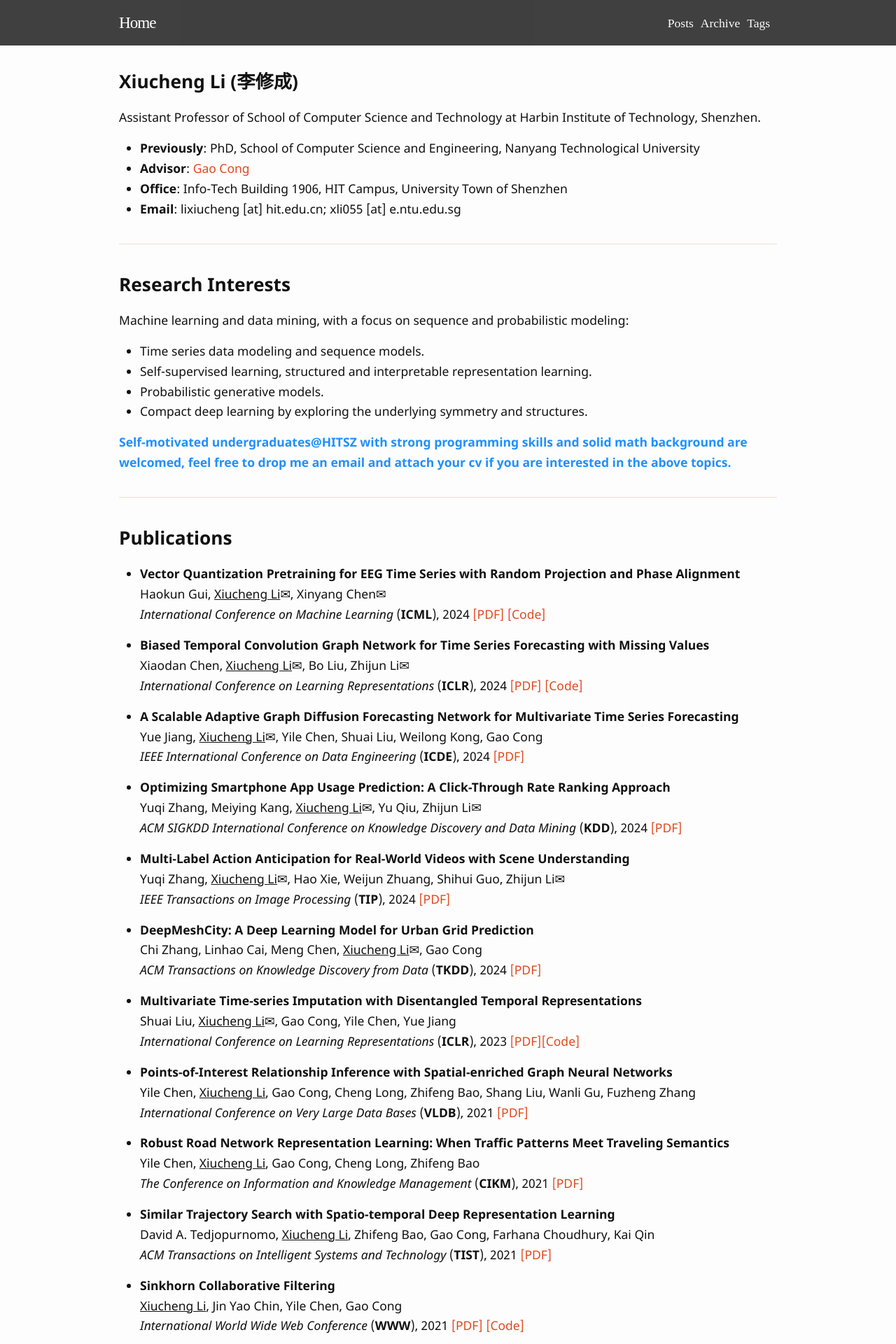
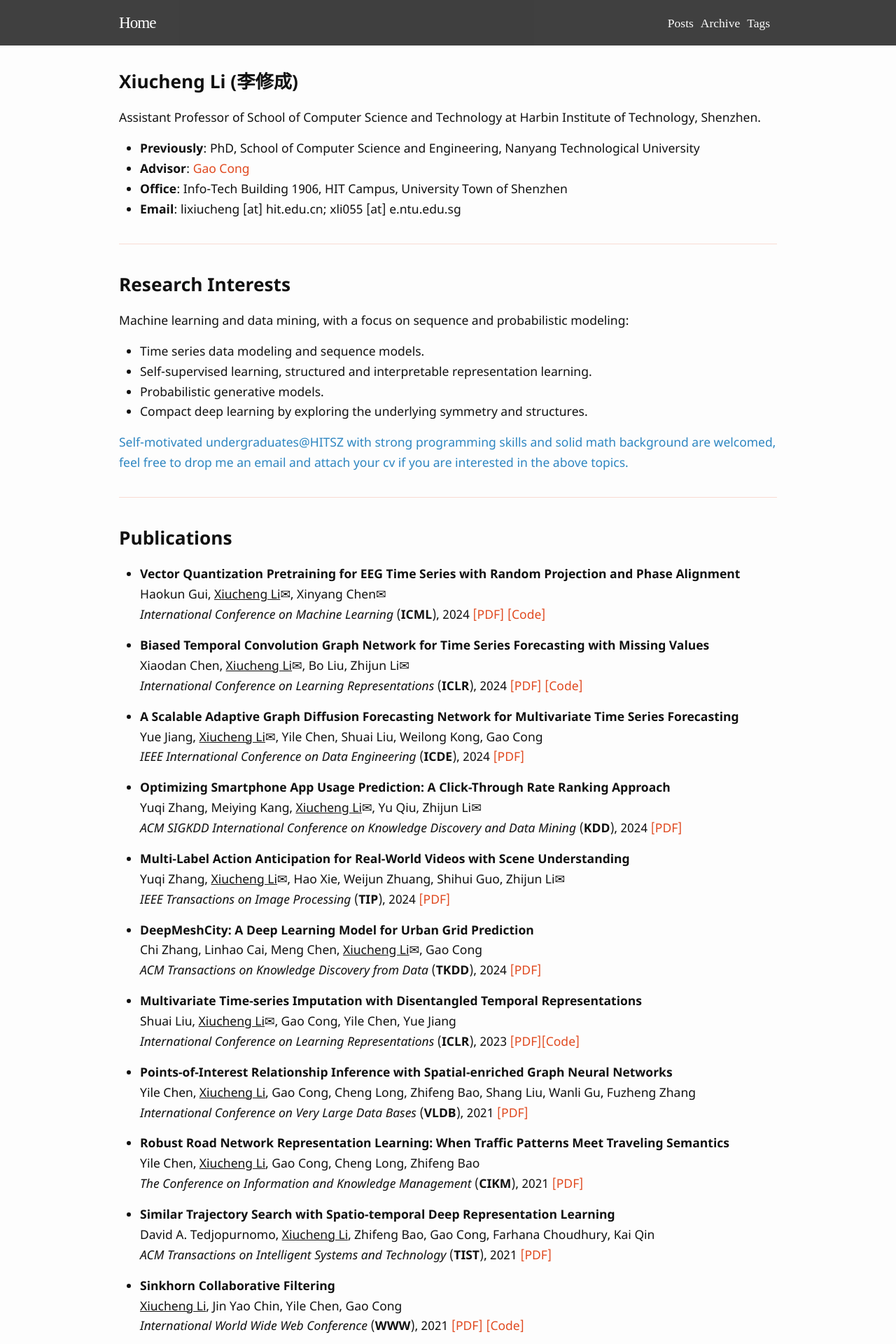
Before and after one commit to boathit/boathit.github.io, a Jekyll site: the page built from index.md, in a window 1280 px wide. Shown: the top 1920 px of the page at 70% size. Built offline with Jekyll 4.4.1, drawn with Linux system fonts in a browser that asks for light colours; some web fonts are replaced; our own code applies the rules of GitHub Pages for plain Markdown files.

Commit message:
update 20240618

```diff
--- a/index.md
+++ b/index.md
@@ -23,7 +23,7 @@ Machine learning and data mining, with a focus on sequence and probabilistic mod
 
 
 
-<h4 style="color:DodgerBlue;">Self-motivated undergraduates@HITSZ with strong programming skills and solid math background are welcomed, feel free to drop me an email and attach your cv if you are interested in the above topics.</h4>
+<font color="#2E86C1">Self-motivated undergraduates@HITSZ with strong programming skills and solid math background are welcomed, feel free to drop me an email and attach your cv if you are interested in the above topics.</font>
 
 ---
 
```
